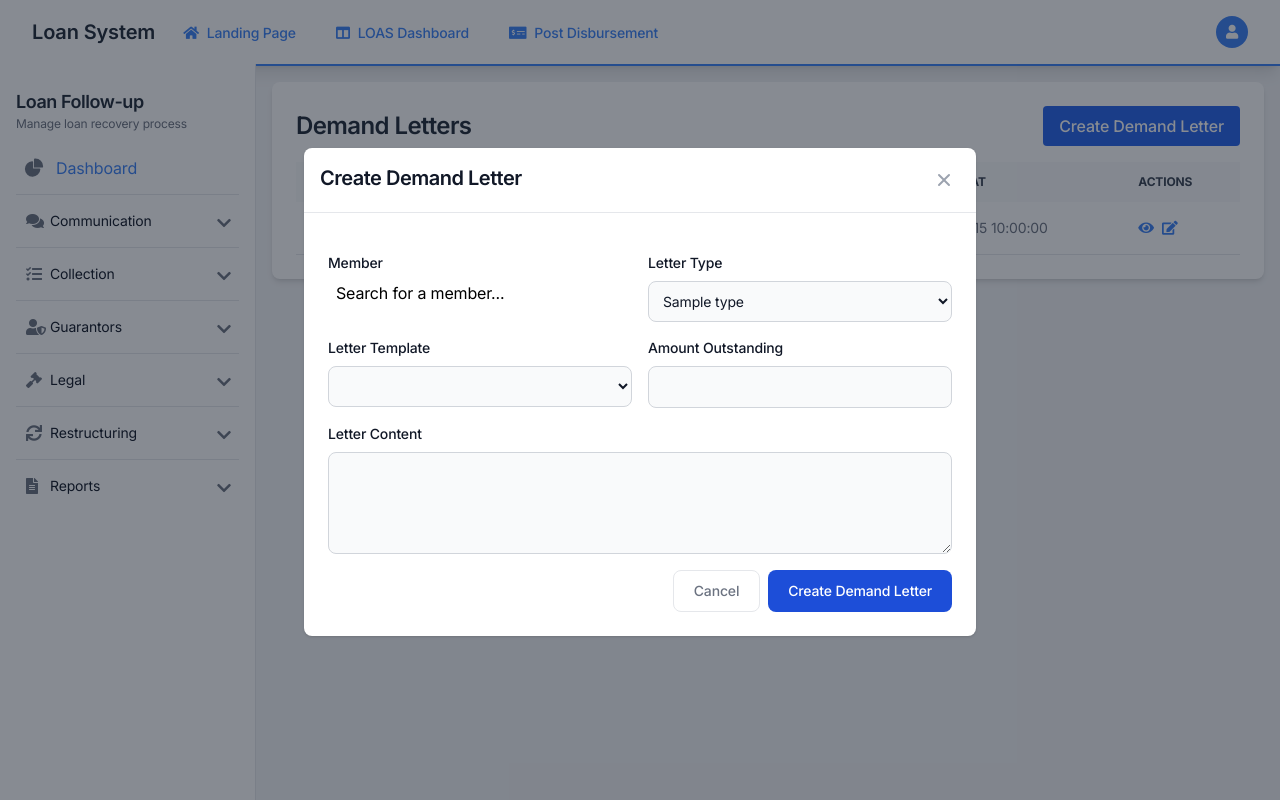
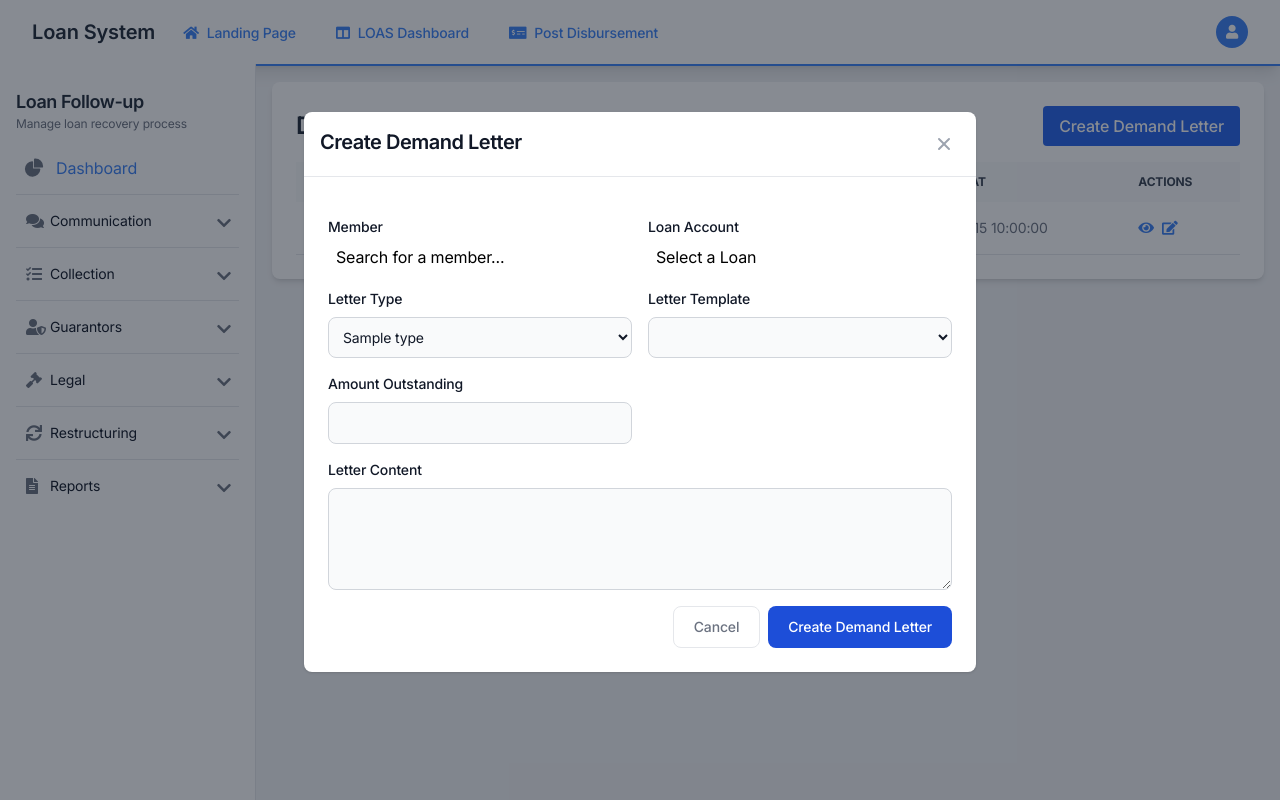
Before and after one commit to savioskli/loan_system, a Flask app: page /user/demand-letters in a window 1280 px wide, after a click on "Create Demand Letter". Run offline with Flask 3, Linux system fonts and the light colour scheme; a user stored in the database is signed in; tables that the repository leaves empty hold one stand-in row (values such as "Sample post"); lists and menus that the app fills with data are empty; parts of the project's set-up code (start-up, migrations or seed data) failed here and were passed over; some libraries are stand-ins or nearby versions.

Commit message:
load loans

```diff
--- a/forms/demand_letter_forms.py
+++ b/forms/demand_letter_forms.py
@@ -21,6 +21,13 @@ class DemandLetterForm(FlaskForm):
         validators=[DataRequired()],
         coerce=int,
         choices=[]  # Will be populated dynamically in the route
+    )
+
+    loan_id = SelectField(
+        'Loan Account',
+        validators=[DataRequired()],
+        coerce=int,
+        choices=[]  # Will be populated dynamically based on member selection
     )
 
     letter_type_id = SelectField(
--- a/static/js/demand_letters.js
+++ b/static/js/demand_letters.js
@@ -1,14 +1,37 @@
 document.addEventListener('DOMContentLoaded', function() {
     // Initialize member select
     $(document).ready(function() {
-        initializeMemberSelect('#member_id');
-    });
+        // Global variables to store current selections
+        let currentMemberData = null;
 
-    function initializeMemberSelect(selector) {
-        console.log('Initializing select2 for:', selector);
-        const select = $(selector);
+        // Debugging function to log detailed object information
+        function debugLog(label, obj) {
+            console.group(label);
+            console.log('Type:', typeof obj);
+            console.log('Is null:', obj === null);
+            console.log('Is undefined:', obj === undefined);
 
-        const config = {
+            try {
+                console.log('Stringified:', JSON.stringify(obj, null, 2));
+            } catch (e) {
+                console.log('Could not stringify object');
+            }
+
+            if (obj && typeof obj === 'object') {
+                console.log('Keys:', Object.keys(obj));
+            }
+
+            console.groupEnd();
+        }
+
+        function initializeMemberSelect() {
+            // Destroy existing select2 instances if they exist
+            if ($('#member_id').hasClass("select2-hidden-accessible")) {
+                $('#member_id').select2('destroy');
+            }
+
+            // Initialize member select
+            $('#member_id').select2({
                 theme: 'bootstrap-5',
                 placeholder: 'Search for a member...',
                 allowClear: true,
@@ -24,51 +47,158 @@ document.addEventListener('DOMContentLoaded', function() {
                             page: params.page || 1
                         };
                     },
-                processResults: function(data, params) {
-                    console.log('Received data:', data);
-                    params.page = params.page || 1;
+                    processResults: function(data) {
+                        console.group('Member Search processResults');
+                        debugLog('Raw search data', data);
+
+                        // Validate data structure
+                        if (!data || !data.items || !Array.isArray(data.items)) {
+                            console.error('Invalid data structure', data);
+                            console.groupEnd();
+                            return { results: [] };
+                        }
+
+                        // Safe mapping of results
+                        const results = data.items.map(item => {
+                            debugLog('Processing member item', item);
+
                             return {
-                        results: data.items.map(item => ({
-                            id: item.id,
-                            text: item.text,
-                            member_no: item.id,
-                            phone: item.loans && item.loans.length > 0 ? item.loans[0].phone : '',
-                            email: item.loans && item.loans.length > 0 ? item.loans[0].email : ''
-                        })),
+                                id: item.id || '',
+                                text: item.text || 'Unknown Member',
+                                loans: Array.isArray(item.loans) ? item.loans : [],
+                                // Include full item data for reference
+                                _originalItem: item
+                            };
+                        });
+
+                        console.log('Processed results:', results);
+                        console.groupEnd();
+
+                        return {
+                            results: results,
                             pagination: {
-                            more: data.has_more
+                                more: data.has_more || false
                             }
                         };
+                    },
+                    error: function(jqXHR, textStatus, errorThrown) {
+                        console.error('AJAX Search Error:', {
+                            status: textStatus,
+                            error: errorThrown,
+                            responseText: jqXHR.responseText
+                        });
                     },
                     cache: true
                 },
                 minimumInputLength: 2,
-            templateResult: formatMember,
-            templateSelection: formatMemberSelection
-        };
-
-        select.select2(config);
+                templateResult: function(item) {
+                    // Custom template to show more details
+                    if (!item.id) {
+                        return item.text;
                     }
 
-    function formatMember(member) {
-        if (!member.id) {
-            return member.text;
-        }
+                    const loans = item.loans || [];
+                    const loanInfo = loans.length > 0
+                        ? `${loans.length} loan(s), Total Outstanding: ${formatCurrency(
+                            loans.reduce((total, loan) => total + (loan.OutstandingBalance || 0), 0)
+                        )}`
+                        : 'No loans';
+
                     return $(`
-            <div class="select2-member-result">
-                <div class="member-name">${member.text}</div>
-                <small class="member-details">
-                    ${member.member_no ? 'Member No: ' + member.member_no : ''}
-                    ${member.phone ? '| Phone: ' + member.phone : ''}
-                    ${member.email ? '| Email: ' + member.email : ''}
-                </small>
+                        <div>
+                            <strong>${item.text}</strong>
+                            <br>
+                            <small>${loanInfo}</small>
                         </div>
                     `);
                 }
+            }).on('select2:select', function(e) {
+                console.group('Member Select Event');
+                currentMemberData = e.params.data;
+                debugLog('Selected member data', currentMemberData);
 
-    function formatMemberSelection(member) {
-        return member.text;
+                // Populate loan dropdown
+                const loanSelect = $('#loan_id');
+                loanSelect.empty().append(new Option('Select a loan', '', true, true));
+
+                // Defensive check for loans
+                if (currentMemberData &&
+                    currentMemberData.loans &&
+                    Array.isArray(currentMemberData.loans) &&
+                    currentMemberData.loans.length > 0) {
+
+                    currentMemberData.loans.forEach(loan => {
+                        // Defensive checks for loan properties
+                        const loanNo = loan.LoanNo || 'Unknown Loan';
+                        const outstandingBalance = loan.OutstandingBalance || 0;
+                        const loanAppId = loan.LoanAppID || '';
+
+                        const option = new Option(
+                            `${loanNo} (Outstanding: ${formatCurrency(outstandingBalance)})`,
+                            loanAppId,
+                            false,
+                            false
+                        );
+                        $(option).data('loan', loan);
+                        loanSelect.append(option);
+                    });
+                } else {
+                    // No loans found
+                    loanSelect.append(new Option('No loans available', '', true, true));
+                    console.warn('No loans found for member:', currentMemberData);
                 }
+
+                loanSelect.trigger('change');
+                console.groupEnd();
+            }).on('select2:clear', function() {
+                currentMemberData = null;
+                $('#loan_id').empty().append(new Option('Select a loan', '', true, true)).trigger('change');
+            });
+        }
+
+        function initializeLoanSelect() {
+            // Initialize loan select
+            $('#loan_id').select2({
+                theme: 'bootstrap-5',
+                placeholder: 'Select a Loan',
+                allowClear: true,
+                width: '100%'
+            }).on('select2:select', function(e) {
+                const selectedLoanId = e.target.value;
+                const loan = $(e.target.selectedOptions[0]).data('loan');
+
+                // Update amount outstanding with defensive checks
+                if (loan && loan.OutstandingBalance !== undefined) {
+                    $('#amount_outstanding').val(formatCurrency(loan.OutstandingBalance));
+                } else {
+                    $('#amount_outstanding').val('0.00');
+                    console.warn('No outstanding balance found for loan:', loan);
+                }
+            }).on('select2:clear', function() {
+                $('#amount_outstanding').val('0.00');
+            });
+        }
+
+        function formatCurrency(amount) {
+            // Defensive check for amount
+            const safeAmount = (amount === null || amount === undefined) ? 0 : amount;
+
+            try {
+                return new Intl.NumberFormat('en-KE', {
+                    style: 'currency',
+                    currency: 'KES',
+                    minimumFractionDigits: 2,
+                    maximumFractionDigits: 2
+                }).format(safeAmount);
+            } catch (error) {
+                console.error('Error formatting currency:', error);
+                return 'KES 0.00';
+            }
+        }
+
+        // Initialize selects
+        initializeMemberSelect();
+        initializeLoanSelect();
 
         // Dynamically populate letter templates based on letter type
         $('#letter_type_id').on('change', function() {
@@ -122,4 +252,9 @@ document.addEventListener('DOMContentLoaded', function() {
             var templateContent = $selectedOption.data('content') || '';
             $('#letter_content').val(templateContent);
         });
+
+        // Remove any legacy event handlers or functions
+        // This ensures we don't have conflicting event listeners
+        $('#member_id').off('select2:select', populateLoanDropdown);
     });
+});
--- a/templates/user/demand_letters.html
+++ b/templates/user/demand_letters.html
@@ -86,15 +86,21 @@
                             {{ form.member_id(class="select2 border border-gray-300 rounded-lg focus:ring-blue-500 focus:border-blue-500 block w-full p-2.5") }}
                         </div>
                         <div>
-                            <label for="letter_type_id" class="block mb-2 text-sm font-medium text-gray-900">Letter Type</label>
-                            {{ form.letter_type_id(class="bg-gray-50 border border-gray-300 text-gray-900 text-sm rounded-lg focus:ring-blue-500 focus:border-blue-500 block w-full p-2.5") }}
+                            <label for="loan_id" class="block mb-2 text-sm font-medium text-gray-900">Loan Account</label>
+                            {{ form.loan_id(class="bg-gray-50 border border-gray-300 text-gray-900 text-sm rounded-lg focus:ring-blue-500 focus:border-blue-500 block w-full p-2.5") }}
                         </div>
                     </div>
                     <div class="grid grid-cols-2 gap-4">
                         <div>
+                            <label for="letter_type_id" class="block mb-2 text-sm font-medium text-gray-900">Letter Type</label>
+                            {{ form.letter_type_id(class="bg-gray-50 border border-gray-300 text-gray-900 text-sm rounded-lg focus:ring-blue-500 focus:border-blue-500 block w-full p-2.5") }}
+                        </div>
+                        <div>
                             <label for="letter_template_id" class="block mb-2 text-sm font-medium text-gray-900">Letter Template</label>
                             {{ form.letter_template_id(class="bg-gray-50 border border-gray-300 text-gray-900 text-sm rounded-lg focus:ring-blue-500 focus:border-blue-500 block w-full p-2.5") }}
                         </div>
+                    </div>
+                    <div class="grid grid-cols-2 gap-4">
                         <div>
                             <label for="amount_outstanding" class="block mb-2 text-sm font-medium text-gray-900">Amount Outstanding</label>
                             {{ form.amount_outstanding(class="bg-gray-50 border border-gray-300 text-gray-900 text-sm rounded-lg focus:ring-blue-500 focus:border-blue-500 block w-full p-2.5") }}
```
Lines whose indentation alone changed are shown as unchanged.
